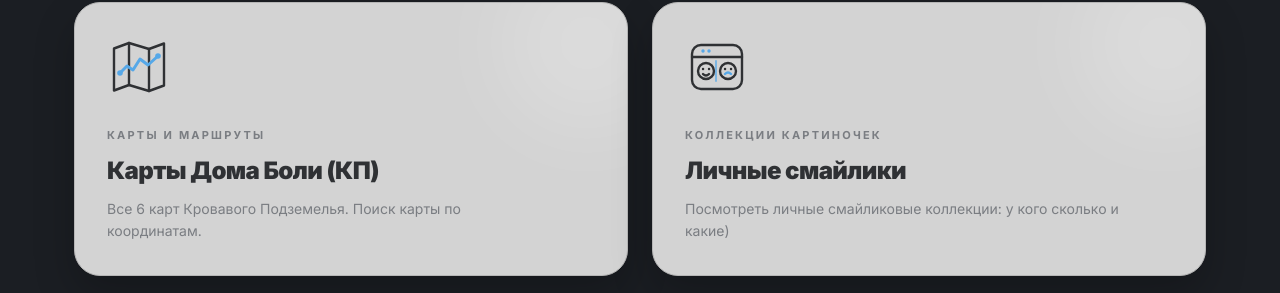
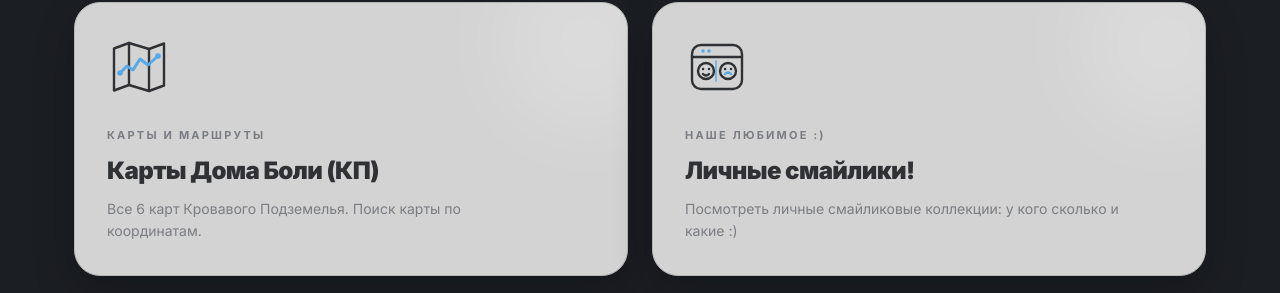
Before and after one commit to reverie-w-sh/dm-portal, a Next.js app: page /links in a window 1280 px wide. Shown: the part 264-557 px from the top of the page. Built offline with nearby package versions, Linux system fonts and the light colour scheme.

Commit message:
Update page.tsx

```diff
--- a/src/app/links/page.tsx
+++ b/src/app/links/page.tsx
@@ -16,10 +16,10 @@ const usefulLinks = [
   {
     href: "/personal-smiles",
     icon: SmilesCollectionIcon,
-    category: "Коллекции картиночек",
-    title: "Личные смайлики",
+    category: "Наше любимое :)",
+    title: "Личные смайлики!",
     description:
-      "Посмотреть личные смайликовые коллекции: у кого сколько и какие)",
+      "Посмотреть личные смайликовые коллекции: у кого сколько и какие :)",
   },
 ];
 
```
